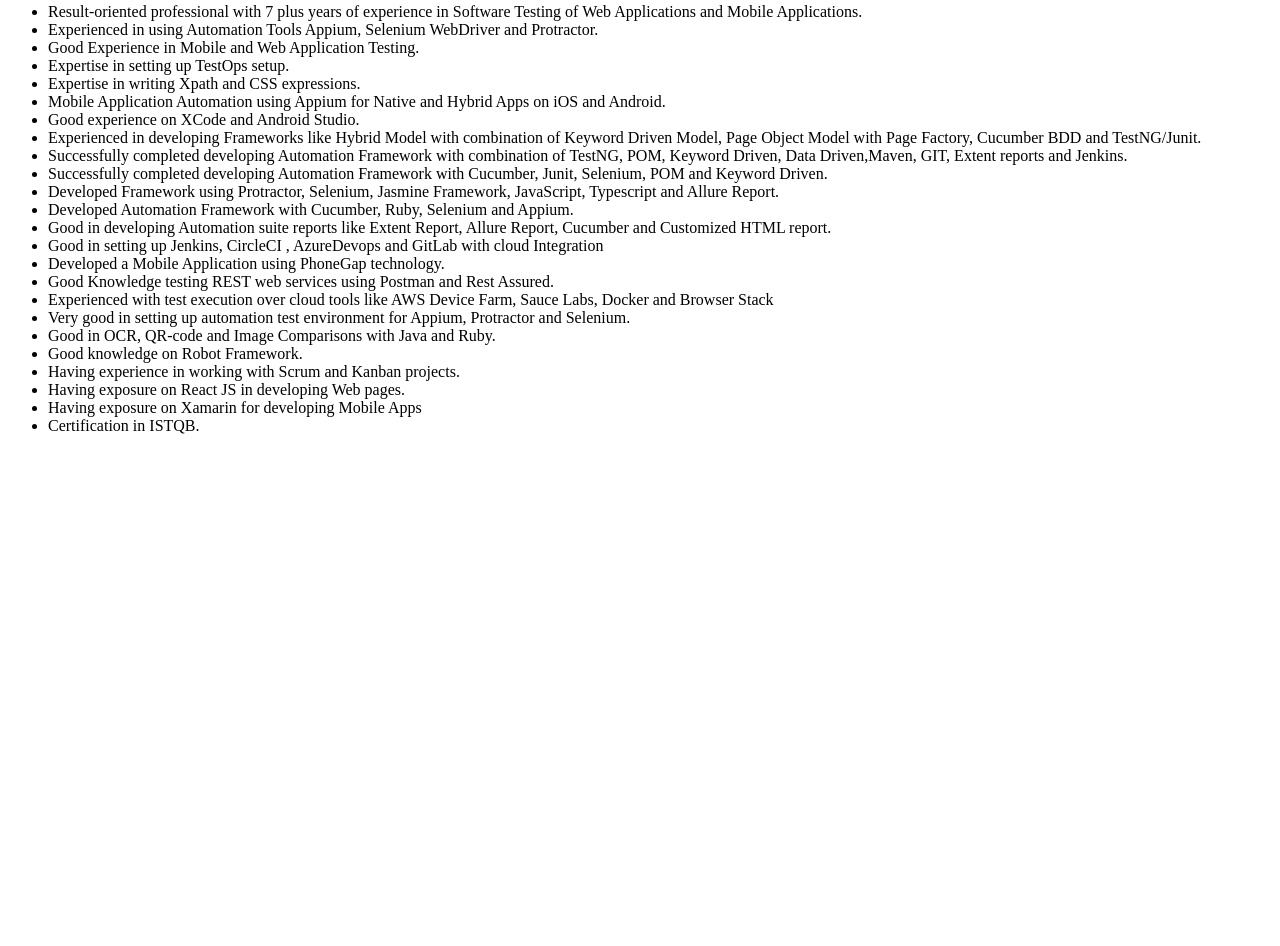
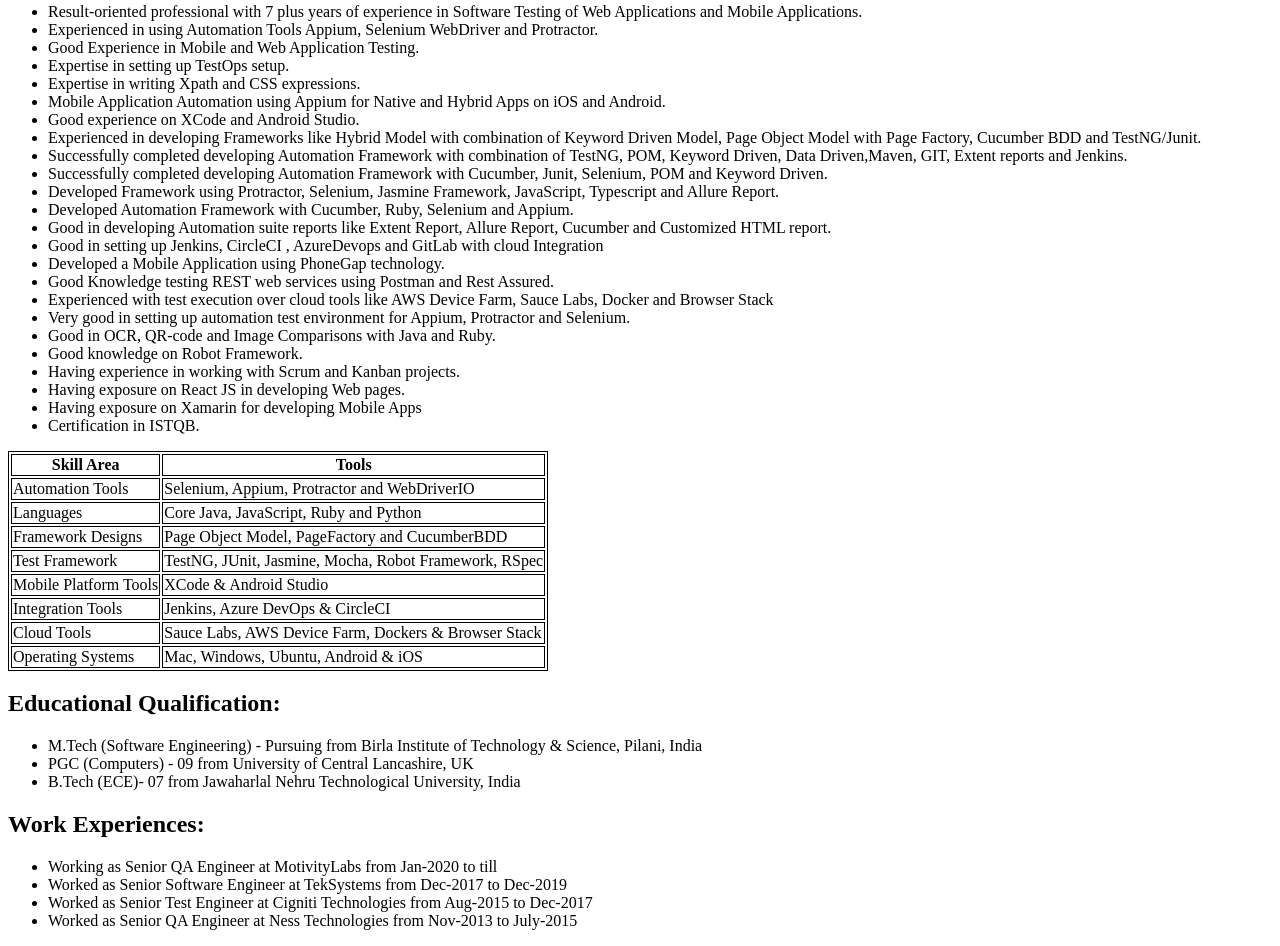
Before and after one commit to siva9kolli/siva9kolli.github.io, a plain HTML site: page index.html in a window 1280 px wide. Shown: the part 240-1186 px from the top of the page. Before the commit the page ends 800 px from the top, so only its background shows below. Drawn offline with Linux system fonts and the light colour scheme.

Commit message:
Update index.html

```diff
--- a/index.html
+++ b/index.html
@@ -1,4 +1,12 @@
 <html>
+
+<style>
+  table,
+  th,
+  td {
+    border: 1px solid rgb(0, 0, 0);
+  }
+</style>
 
 <head>
   <title>
@@ -59,6 +67,66 @@
     <li>Having exposure on Xamarin for developing Mobile Apps</li>
     <li>Certification in ISTQB.</li>
   </ul>
+
+  <table>
+    <tr>
+      <th>Skill Area</th>
+      <th>Tools</th>
+    </tr>
+    <tr>
+      <td>Automation Tools</td>
+      <td>Selenium, Appium, Protractor and WebDriverIO</td>
+    </tr>
+    <tr>
+      <td>Languages</td>
+      <td>Core Java, JavaScript, Ruby and Python</td>
+    </tr>
+    <tr>
+      <td>Framework Designs</td>
+      <td>Page Object Model, PageFactory and CucumberBDD</td>
+    </tr>
+    <tr>
+      <td>Test Framework</td>
+      <td>TestNG, JUnit, Jasmine, Mocha, Robot Framework, RSpec</td>
+    </tr>
+    <tr>
+      <td>Mobile Platform Tools</td>
+      <td>XCode & Android Studio</td>
+    </tr>
+    <tr>
+      <td>Integration Tools</td>
+      <td>Jenkins, Azure DevOps & CircleCI</td>
+    </tr>
+
+    <tr>
+      <td>Cloud Tools</td>
+      <td>Sauce Labs, AWS Device Farm, Dockers & Browser Stack</td>
+    </tr>
+    <tr>
+      <td>Operating Systems</td>
+      <td>Mac, Windows, Ubuntu, Android & iOS</td>
+    </tr>
+  </table>
+
+  <strong>
+    <h2>Educational Qualification: </h2>
+  </strong>
+  <ul>
+    <li>M.Tech (Software Engineering) - Pursuing from Birla Institute of Technology & Science, Pilani, India</li>
+    <li>PGC (Computers) - 09 from University of Central Lancashire, UK</li>
+    <li>B.Tech (ECE)- 07 from Jawaharlal Nehru Technological University, India</li>
+  </ul>
+
+  <strong>
+    <h2>Work Experiences: </h2>
+  </strong>
+  <ul>
+    <li>Working as Senior QA Engineer at MotivityLabs from Jan-2020 to till</li>
+    <li>Worked as Senior Software Engineer at TekSystems from Dec-2017 to Dec-2019</li>
+    <li>Worked as Senior Test Engineer at Cigniti Technologies from Aug-2015 to Dec-2017</li>
+    <li>Worked as Senior QA Engineer at Ness Technologies from Nov-2013 to July-2015</li>
+  </ul>
+
 </body>
 
 </html>
```
